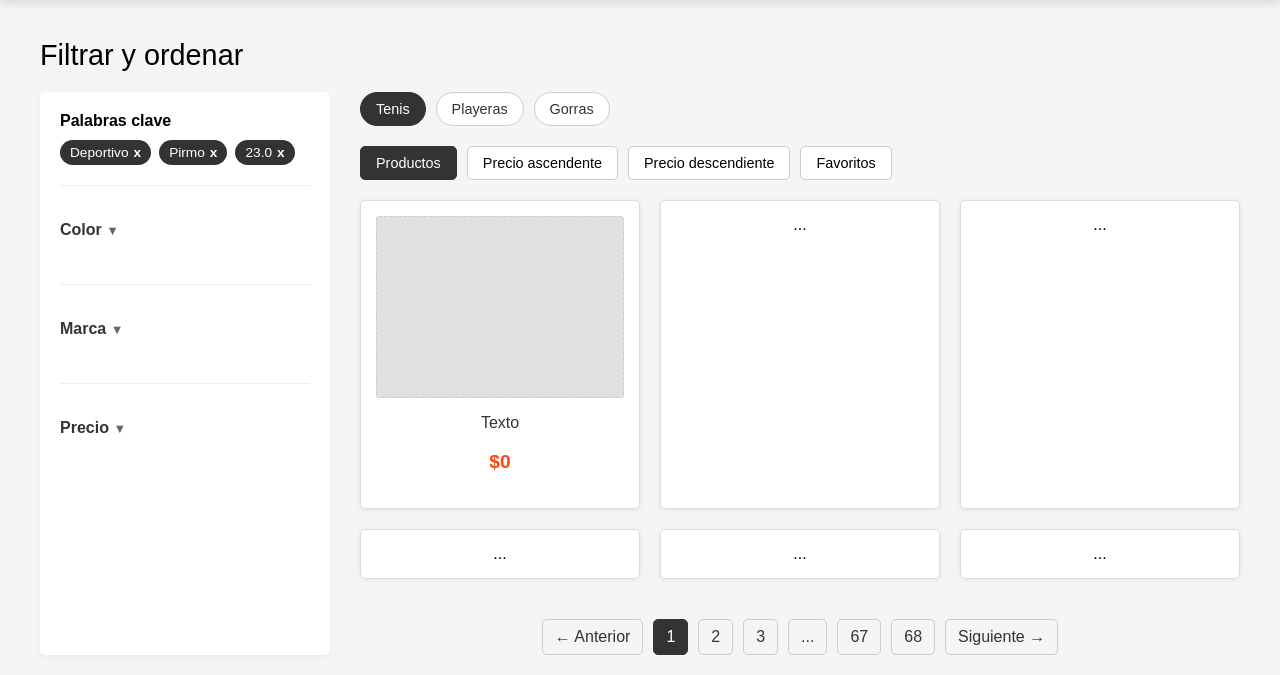
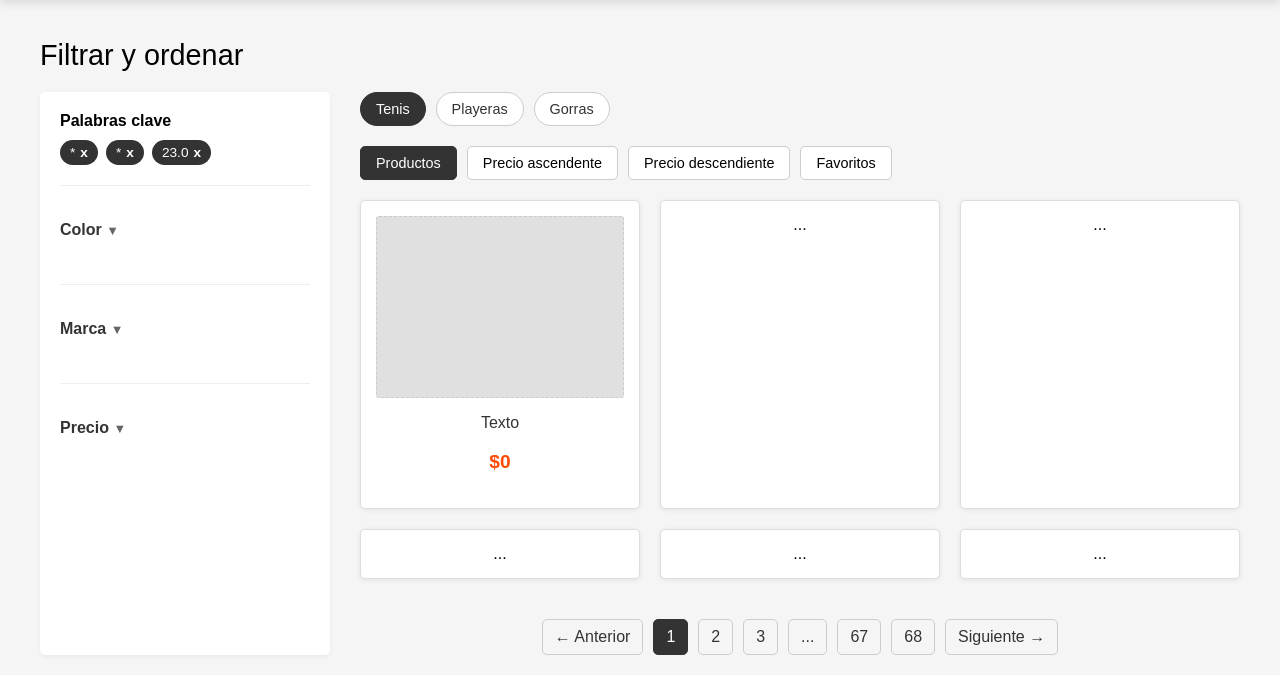
Before and after one commit to IsaacMdzX/ProyectoIngdeSoftware, a Flask app: template templates/public/Catalogo_Tenis.html in a window 1280 px wide. Shown: the part 136-811 px from the top of the page. Run offline with Flask 3, Linux system fonts and the light colour scheme; the template is opened without the code that fills it, so the values that code supplies are empty; parts of the project's set-up code (start-up, migrations or seed data) failed here and were passed over.

Commit message:
Modifico comandos

```diff
--- a/templates/public/Catalogo_Playeras.html
+++ b/templates/public/Catalogo_Playeras.html
@@ -25,7 +25,7 @@
         <a href="Crear_cuenta.html" class="inicio" title="Iniciar Sesión">
     <img src="../../static/images/inicio_sesion.png" alt="Iniciar Sesión" class="icono-nav">
         </a>
-        <a href="#" class="carrito" title="carrito">
+        <a href="../private/carrito.html" class="carrito" title="carrito">
           <img src="../../static/images/carrito_de_compras.png" alt="Login" class="icono-nav">
         </a>
       </nav>
--- a/templates/public/Catalogo_Tenis.html
+++ b/templates/public/Catalogo_Tenis.html
@@ -40,8 +40,8 @@
     <div class="filtro-grupo">
         <label>Palabras clave</label>
         <div class="chips-container">
-            <span class="chip">Deportivo<span class="cerrar-chip">x</span></span>
-            <span class="chip">Pirmo<span class="cerrar-chip">x</span></span>
+            <span class="chip">*<span class="cerrar-chip">x</span></span>
+            <span class="chip">*<span class="cerrar-chip">x</span></span>
             <span class="chip">23.0<span class="cerrar-chip">x</span></span>
         </div>
     </div>
```
